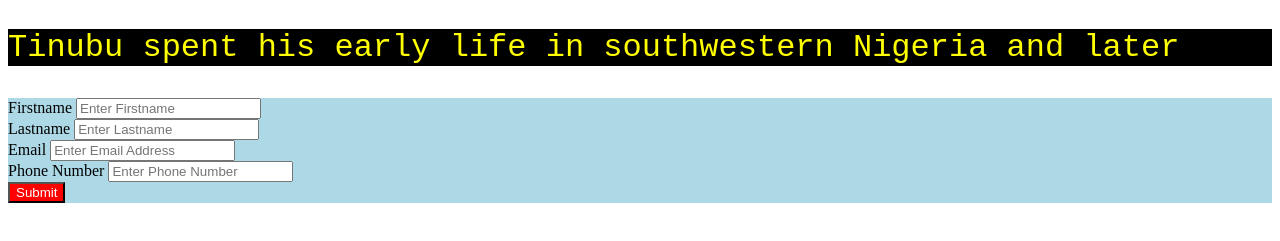
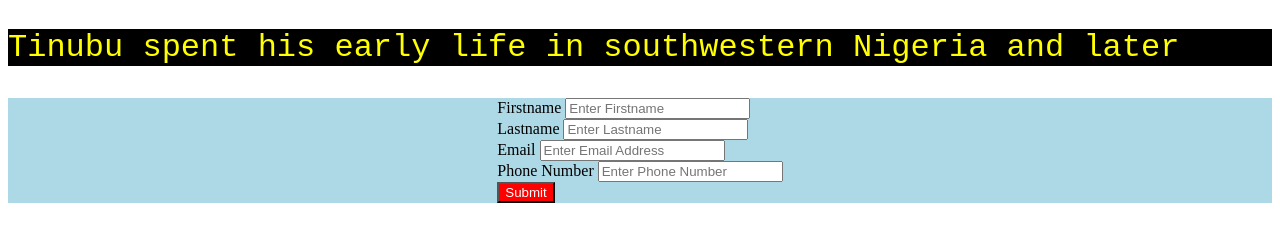
Before and after one commit to jericco1/First-CSS-Asignment, a plain HTML site: page index.html in a window 1280 px wide. Shown: the part 127-368 px from the top of the page. Drawn offline with Linux system fonts and the light colour scheme.

Commit message:
first commit

```diff
--- a/index.html
+++ b/index.html
@@ -14,7 +14,7 @@
     <p class="pike">Tinubu spent his early life in southwestern Nigeria and later moved to the United States where he studied Accounting at Chicago State University. He returned to Nigeria in the early 1990s</p>
     <p class="don">Tinubu spent his early life in southwestern Nigeria and later</p>
 
-
+<div class="form">
     <form id="form">
         <label for="first name">Firstname</label>
         <input type="text" placeholder="Enter Firstname">
@@ -38,5 +38,6 @@
 
 
     </form>
+</div>
 </body>
 </html>
--- a/style.css
+++ b/style.css
@@ -22,8 +22,10 @@ h1{
     font-size: 2em;
 }
 
-form{
+.form{
     background-color: lightblue;
+    justify-content: center;
+    display: flex;
 }
 
 input[type=submit] {
```
